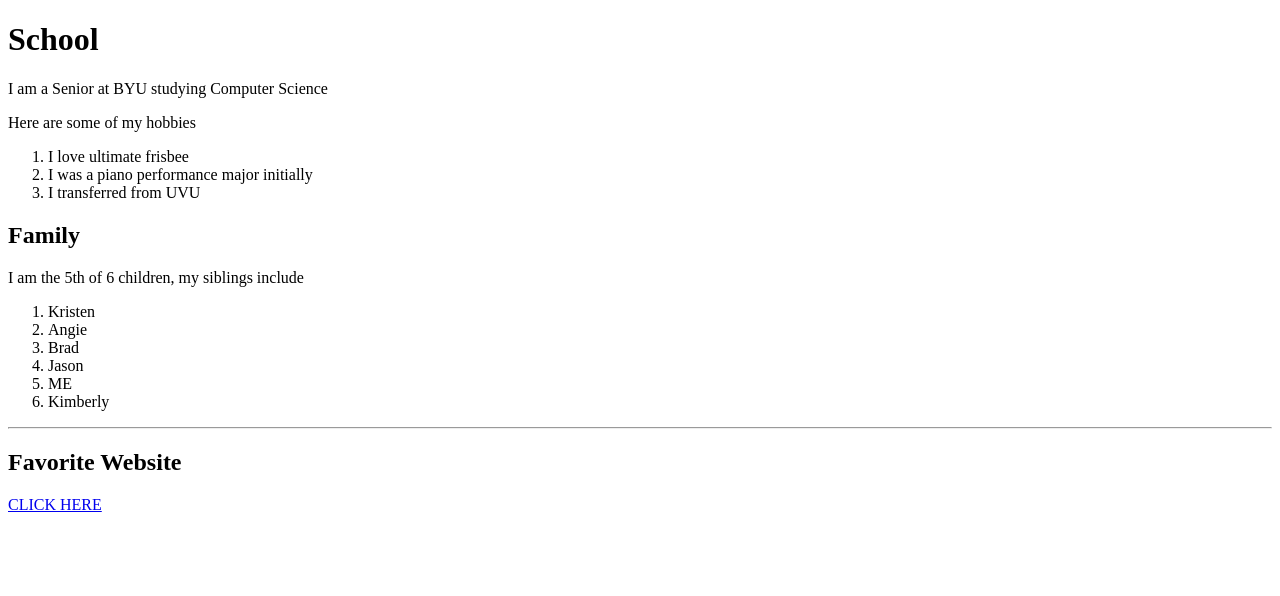
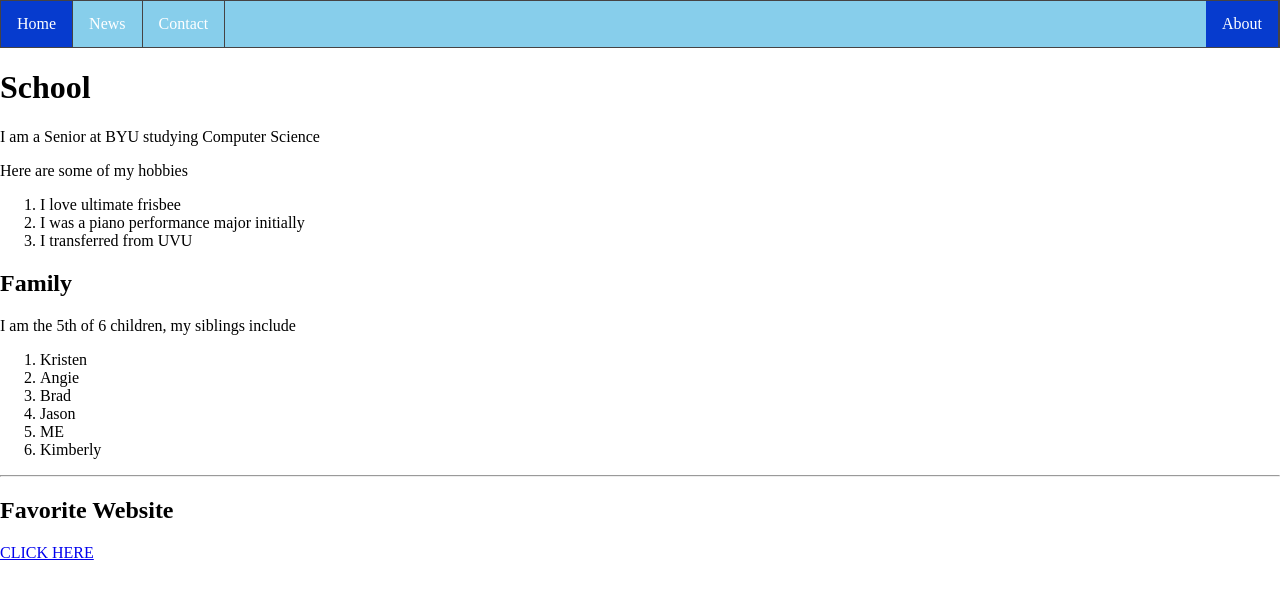
Before and after one commit to bleeedbluefan/portfolio, a plain HTML site: page index.html in a window 1280 px wide. Drawn offline with Linux system fonts and the light colour scheme.

Commit message:
CSS Additions

```diff
--- a/index.html
+++ b/index.html
@@ -2,8 +2,15 @@
 <html>
   <head>
     <title>Hello, I'm Justin McKeen</title>
+	<link rel='stylesheet' href='styles.css'/>
   </head>
   <body>
+	<ul>
+		<li><a class='active' href='default.asp'>Home</a></li>
+		<li><a href='news.asp'>News</a></li>
+		<li><a href='contact.asp'>Contact</a></li>
+		<li style='float:right'><a class='active' href='about.asp'>About</a></li>
+	</ul>
     <h1>School</h1>
 	<p>I am a Senior at BYU studying Computer Science</p>
 	<p>Here are some of my hobbies</p>
--- /dev/null
+++ b/styles.css
@@ -0,0 +1,65 @@
+ul {
+    list-style-type: none;
+    margin: 0;
+    padding: 0;
+    overflow: hidden;
+    background-color: skyblue;
+    border: 1px solid rgb(70,67,67);
+}
+
+body {
+    margin: 0;
+}
+
+ul li {
+    float: left;
+}
+
+li a {
+    display: block;
+    color: white;
+    text-align: center;
+    padding: 14px 16px;
+    text-decoration: none;
+    border-right: 1px solid rgb(70, 67, 67);
+}
+
+li a:hover {
+    background-color: #063bce;
+}
+
+.active {
+    background-color: #063bce;
+}
+
+li a.active {
+    background-color: #063bce;
+    color: white;
+}
+/* ul {
+    list-style-type: none;
+    margin: 0;
+    padding: 0;
+    width: 25%;
+    background-color: #f1f1f1;
+    height: 100%;
+    position: fixed;
+    overflow: auto;
+}
+
+li a {
+    text-align: center;
+    display: block;
+    color: #000;
+    padding: 8px 16px;
+    text-decoration: none;
+}
+li a:hover {
+    background-color: #555;
+    color: white;
+}
+
+li a.active {
+    background-color: #04AA6D;
+    color: white;
+} */
```
